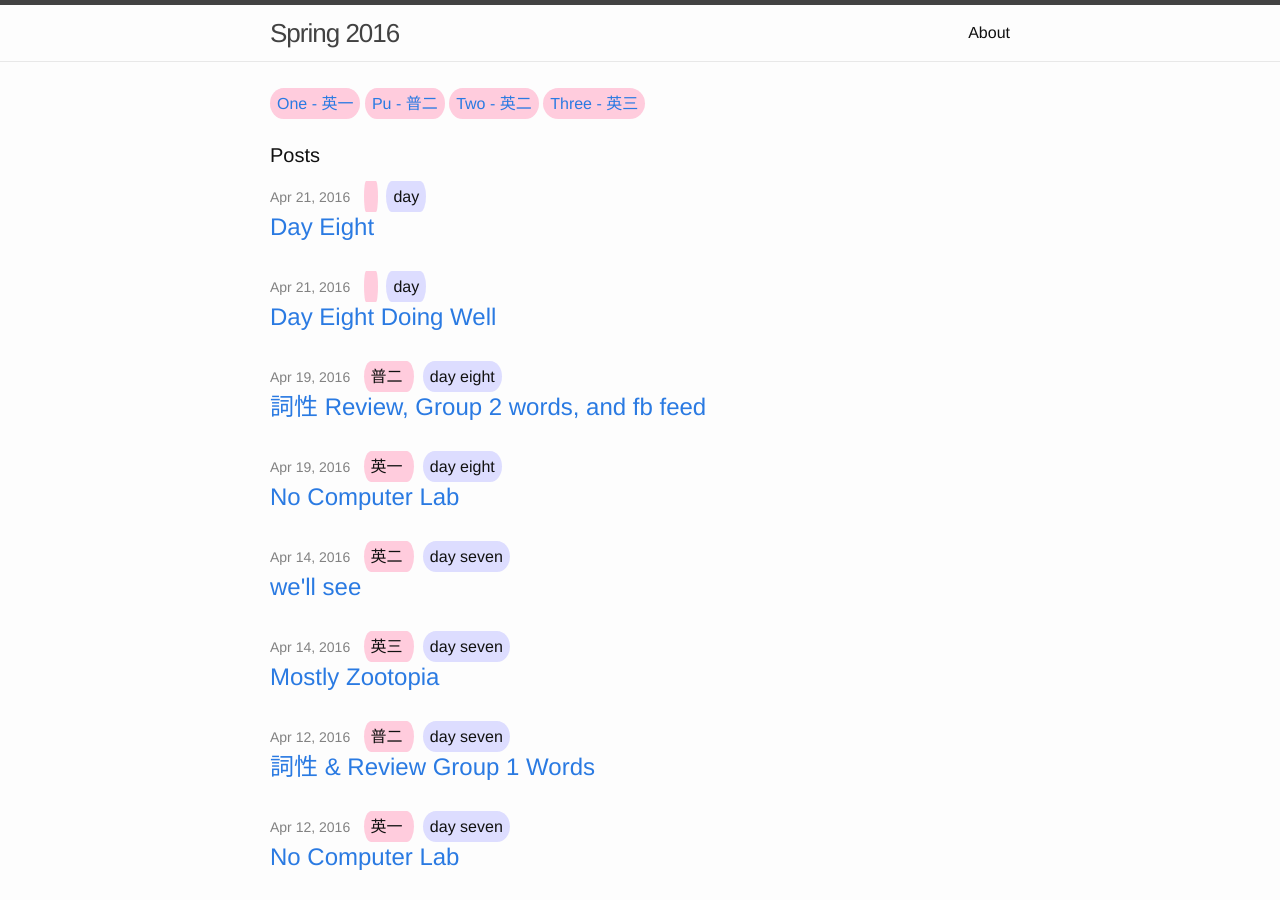
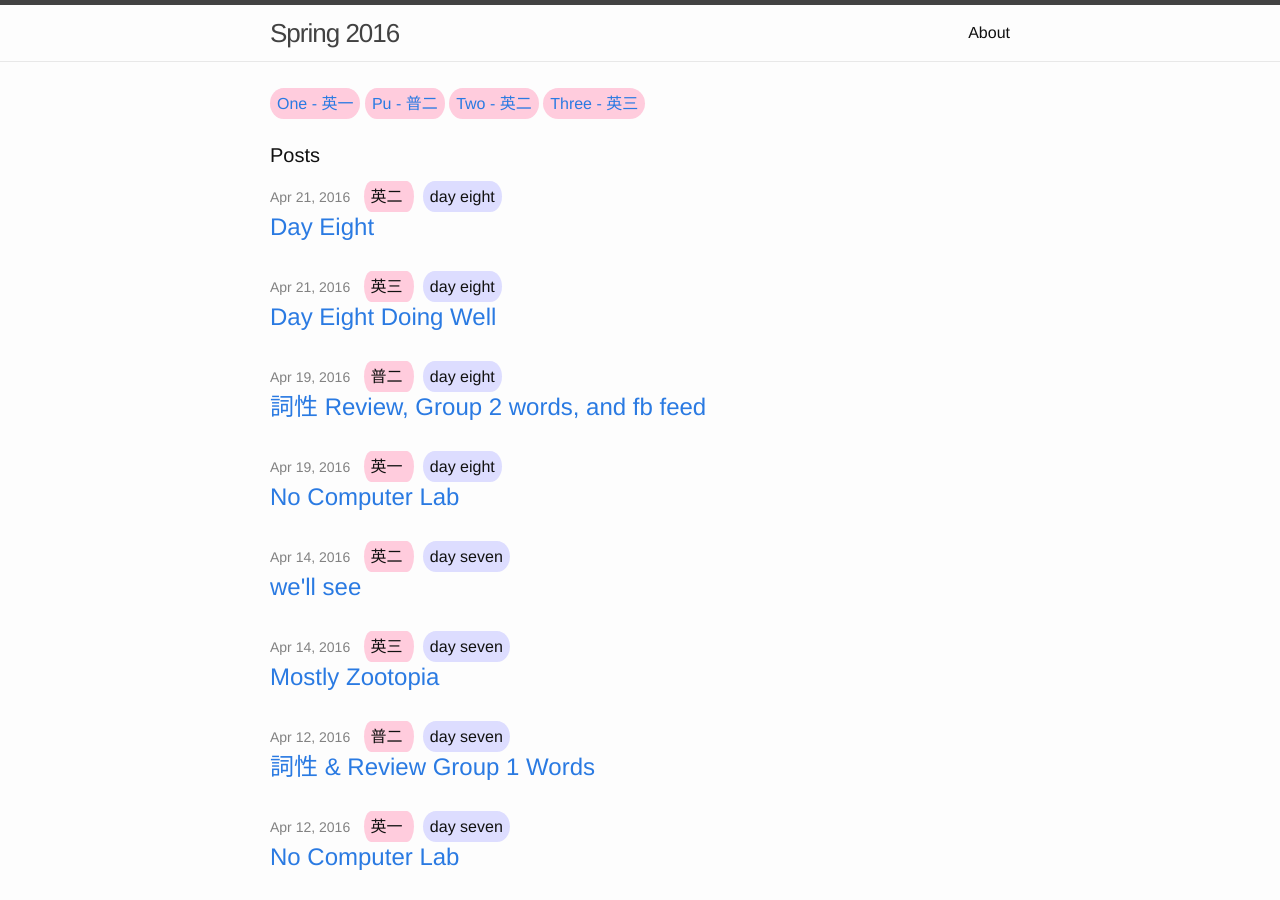
Before and after one commit to MrArgote/spring16, a Jekyll site: the page built from index.html, in a window 1280 px wide and 900 px high. Built offline with Jekyll 4.4.1, drawn with Linux system fonts in a browser that asks for light colours.

Commit message:
Updated meta info on two's and three's day 8, the same day

```diff
--- a/_posts/three/2016-04-21-Day-Eight-Doing-Well.md
+++ b/_posts/three/2016-04-21-Day-Eight-Doing-Well.md
@@ -1,5 +1,8 @@
 ---
 layout: post
+
+class: 英三
+day: eight
 ---
 
 
--- a/_posts/two/2016-04-21-Day-Eight.md
+++ b/_posts/two/2016-04-21-Day-Eight.md
@@ -1,5 +1,8 @@
 ---
 layout: post
+
+class: 英二
+day: eight
 ---
 
 ## Contents
```
